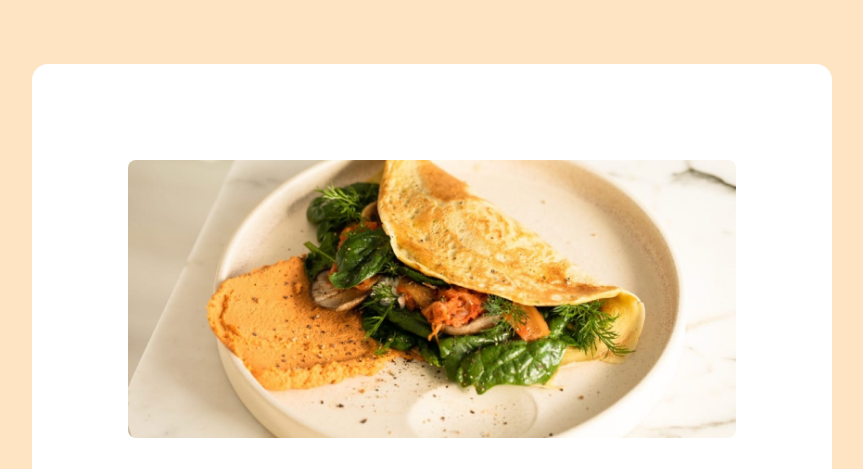
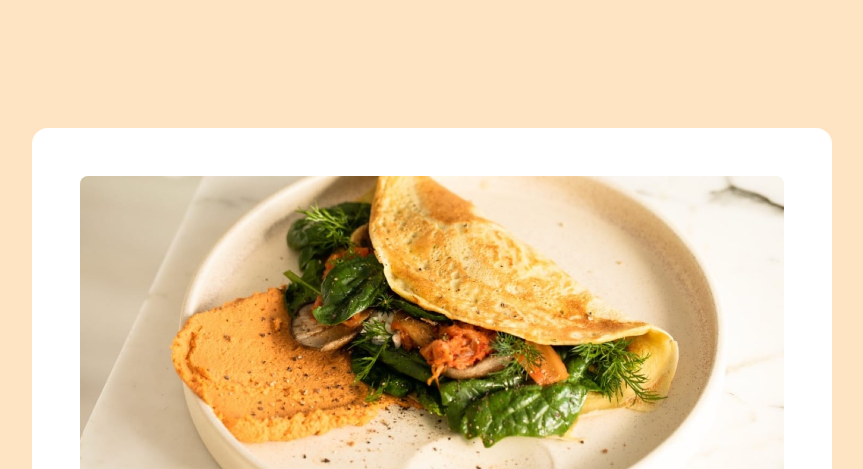
Before and after one commit to xXOsielXx/frontend_mentor-recipe_page, a plain HTML site: page index.html in a window 1280 px wide. Shown: the top 469 px of the page, without its empty margins (208-1071 px from the left). Drawn offline with Linux system fonts and the light colour scheme.

Commit message:
Update styles.css

```diff
--- a/styles.css
+++ b/styles.css
@@ -35,7 +35,7 @@ body,
 }
 
 #main-container {
-	padding: 96px;
+	padding: 48px;
 	width: 100%;
 	max-width: 800px;
 	background-color: #fff;
@@ -106,6 +106,6 @@ td.value {
 @media only screen and (min-width: 800px) {
 	#main-container {
 		border-radius: 16px;
-		margin: 64px auto;
+		margin: 128px auto;
 	}
 }
```
